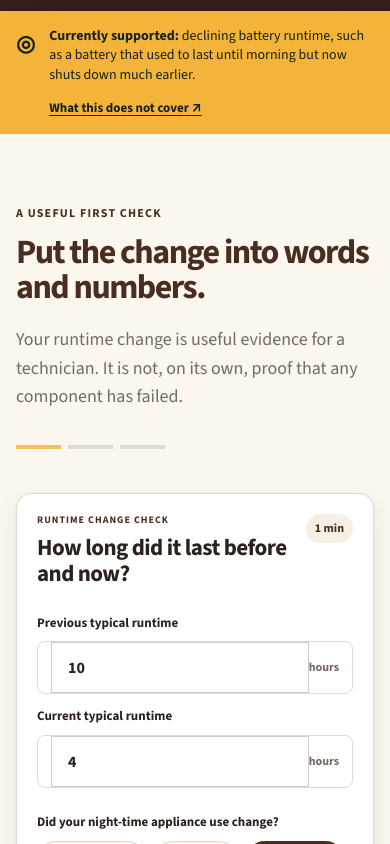
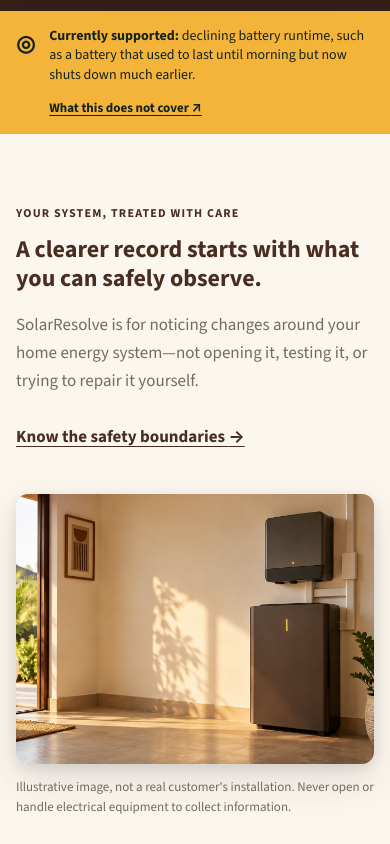
Before and after one commit to albunani/SolarResolve-24, a React (Vite) app in the folder frontend/: page / in a window 390 px wide. Shown: the part 1380-2224 px from the top of the page. Built offline with nearby package versions, Linux system fonts and the light colour scheme; no server answers.

Commit message:
fix(navigation): route header actions correctly

```diff
--- a/frontend/src/components/Navigation.tsx
+++ b/frontend/src/components/Navigation.tsx
@@ -18,8 +18,8 @@ export const Navigation: React.FC = () => {
           <span aria-hidden="true">{menuOpen ? '×' : '☰'}</span>
         </button>
         <nav id="primary-navigation" className={menuOpen ? 'is-open' : ''}>
-          <a onClick={closeMenu} href="#how-it-works" style={{ color: '#FFF', fontWeight: 600 }}>How it works</a>
-          <a onClick={closeMenu} href="#safety" style={{ color: '#FFF', fontWeight: 600 }}>Safety First</a>
+          <a onClick={closeMenu} href="/#how-it-works" style={{ color: '#FFF', fontWeight: 600 }}>How it works</a>
+          <Link onClick={closeMenu} to="/safety-guidance" style={{ color: '#FFF', fontWeight: 600 }}>Safety First</Link>
           <Link onClick={closeMenu} to="/help" style={{ color: '#FFF', fontWeight: 600 }}>Help</Link>
           <Link onClick={closeMenu} to="/safety-check" className="primary-cta" style={{ background: 'var(--sr-saffron)', color: 'var(--sr-energy-ink)', fontWeight: 700, borderRadius: 'var(--sr-radius-control)' }}>
             Assess my battery
--- a/frontend/src/index.css
+++ b/frontend/src/index.css
@@ -488,6 +488,13 @@ button:focus-visible, a:focus-visible {
 .landing-runtime-link { color: var(--sr-earth); display: inline-block; font-size: 14px; font-weight: 700; margin-top: 20px; text-underline-offset: 4px; }
 
 .landing-process { background: #fff; padding: 108px 0; }
+.landing-battery-visual { background: var(--sr-warm-ground); padding: 94px 0; }
+.landing-battery-visual-grid { align-items: center; display: grid; gap: 72px; grid-template-columns: minmax(0, .82fr) minmax(430px, 1.18fr); }
+.landing-battery-visual-copy { max-width: 510px; }
+.landing-battery-visual-copy > p:not(.landing-kicker) { color: var(--sr-muted); font-size: 17px; line-height: 1.65; margin-top: 18px !important; }
+.landing-battery-figure { margin: 0; }
+.landing-battery-figure img { border-radius: var(--sr-radius-card); box-shadow: var(--sr-shadow-lift); display: block; height: 390px; object-fit: cover; object-position: 56% center; width: 100%; }
+.landing-battery-figure figcaption { color: var(--sr-muted); font-size: 13px; line-height: 1.5; margin-top: 13px; max-width: 630px; }
 .landing-process-heading { display: grid; grid-template-columns: .7fr 1fr 1fr; gap: 24px; align-items: end; }
 .landing-process-heading .landing-kicker { grid-column: 1 / -1; }
 .landing-steps { counter-reset: step; display: grid; gap: 0; grid-template-columns: repeat(3, 1fr); list-style: none; margin: 60px 0 0; padding: 0; }
@@ -549,10 +556,10 @@ button:focus-visible, a:focus-visible {
 .landing-final-cta > .container > p:not(.landing-kicker) { color: var(--sr-on-earth-muted); margin-bottom: 30px !important; }
 
 @media (max-width: 980px) {
-  .landing-hero-content, .landing-runtime-grid, .landing-sample-grid, .landing-faq-grid { grid-template-columns: 1fr; }
+  .landing-hero-content, .landing-runtime-grid, .landing-battery-visual-grid, .landing-sample-grid, .landing-faq-grid { grid-template-columns: 1fr; }
   .landing-hero-content { gap: 48px; }
   .landing-hero-proof { max-width: 580px; }
-  .landing-runtime-grid, .landing-sample-grid, .landing-faq-grid { gap: 44px; }
+  .landing-runtime-grid, .landing-battery-visual-grid, .landing-sample-grid, .landing-faq-grid { gap: 44px; }
   .landing-process-heading { grid-template-columns: 1fr 1fr; }
   .landing-process-heading .landing-kicker { grid-column: 1 / -1; }
   .landing-commitments { grid-template-columns: 1fr 1fr; }
@@ -568,7 +575,8 @@ button:focus-visible, a:focus-visible {
   .landing-hero-proof { padding: 20px; }
   .landing-scope-content { align-items: start; grid-template-columns: auto 1fr; }
   .landing-scope-content a { grid-column: 2; white-space: normal; }
-  .landing-runtime-section, .landing-process, .landing-sample, .landing-trust, .landing-faq { padding: 72px 0; }
+  .landing-runtime-section, .landing-battery-visual, .landing-process, .landing-sample, .landing-trust, .landing-faq { padding: 72px 0; }
+  .landing-battery-figure img { height: auto; min-height: 270px; }
   .landing-runtime-card { padding: 20px; }
   .landing-runtime-fields { align-items: stretch; grid-template-columns: 1fr; }
   .landing-runtime-arrow { display: none; }
--- a/frontend/src/screens/LandingScreen.tsx
+++ b/frontend/src/screens/LandingScreen.tsx
@@ -1,5 +1,6 @@
 import React, { useMemo, useState } from 'react';
 import { Link } from 'react-router-dom';
+import homeBatteryImage from '../assets/solarresolve-home-battery.png';
 
 type LoadChange = 'yes' | 'no' | 'unsure';
 
@@ -48,6 +49,21 @@ const LandingScreen: React.FC = () => {
 
       <section className="landing-scope-bar" aria-label="Current supported scenario"><div className="container landing-scope-content"><span className="landing-scope-icon" aria-hidden="true">◎</span><p><strong>Currently supported:</strong> declining battery runtime, such as a battery that used to last until morning but now shuts down much earlier.</p><a href="#scope">What this does not cover <span aria-hidden="true">↗</span></a></div></section>
 
+      <section className="landing-battery-visual" aria-labelledby="battery-visual-heading">
+        <div className="container landing-battery-visual-grid">
+          <div className="landing-battery-visual-copy">
+            <p className="landing-kicker">Your system, treated with care</p>
+            <h2 id="battery-visual-heading">A clearer record starts with what you can safely observe.</h2>
+            <p>SolarResolve is for noticing changes around your home energy system—not opening it, testing it, or trying to repair it yourself.</p>
+            <Link to="/safety-guidance" className="landing-text-link">Know the safety boundaries <span aria-hidden="true">→</span></Link>
+          </div>
+          <figure className="landing-battery-figure">
+            <img src={homeBatteryImage} alt="A closed, professionally installed home battery and inverter in a tidy home utility area." />
+            <figcaption>Illustrative image, not a real customer's installation. Never open or handle electrical equipment to collect information.</figcaption>
+          </figure>
+        </div>
+      </section>
+
       <section className="landing-runtime-section" aria-labelledby="runtime-heading"><div className="container landing-runtime-grid">
         <div className="landing-section-intro"><p className="landing-kicker">A useful first check</p><h2 id="runtime-heading">Put the change into words and numbers.</h2><p>Your runtime change is useful evidence for a technician. It is not, on its own, proof that any component has failed.</p><div className="landing-mini-rule" aria-hidden="true"><span /><span /><span /></div></div>
         <div className="landing-runtime-card">
```
Also changed, not shown: frontend/src/assets/solarresolve-home-battery.png (added), 1 other file (tests, documents, lock files or other folders).
